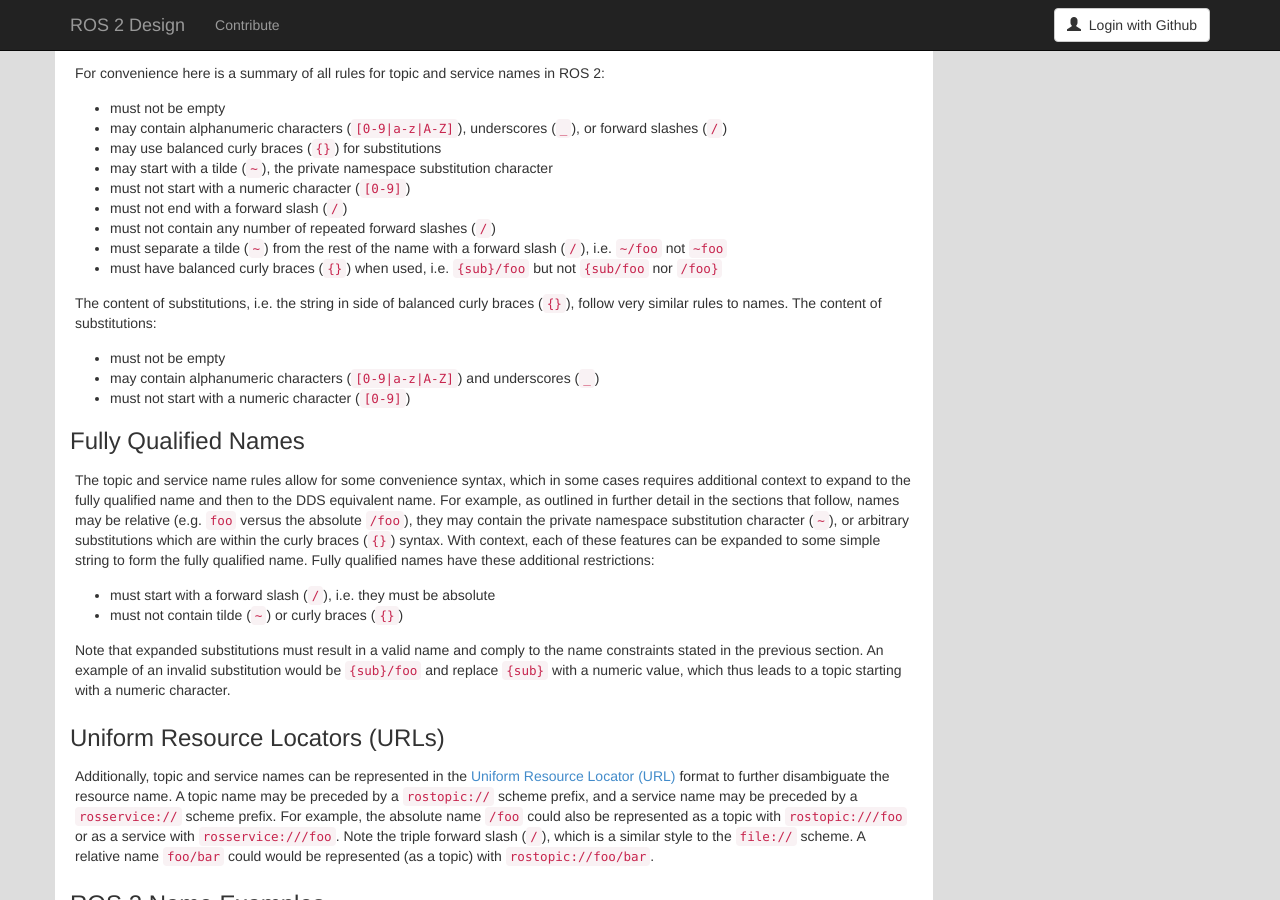
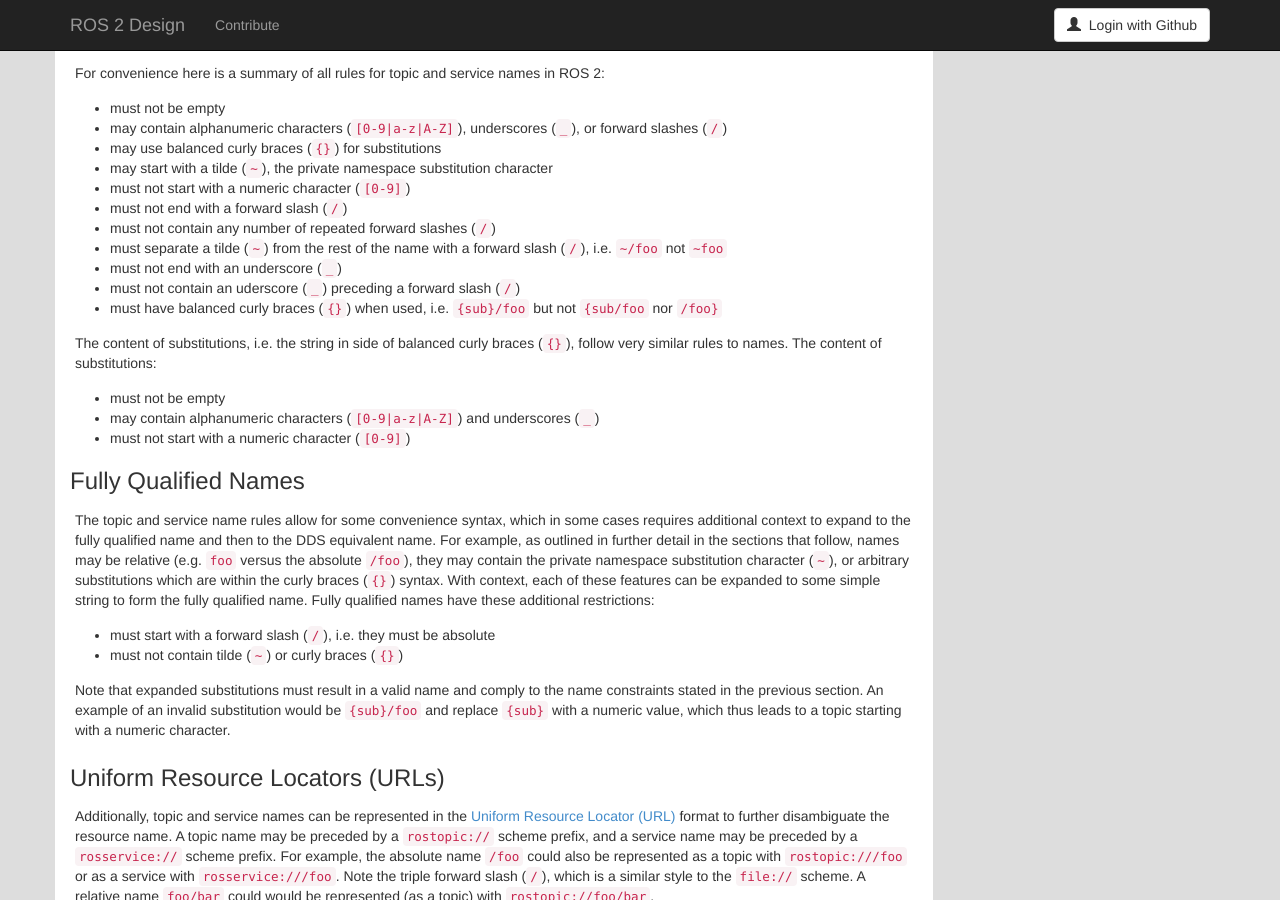
Before and after one commit to ros2/design, a Jekyll site: the page built from articles/140_topic_and_service_name_mapping.md, in a window 1280 px wide and 900 px high, scrolled down 1132 px. Built offline with Jekyll 4.4.1, drawn with Linux system fonts in a browser that asks for light colours; nearby versions of some CDN libraries; some of the changed text lies outside the part shown.

Commit message:
Add explicit rules for underscores in names.

```diff
--- a/articles/140_topic_and_service_name_mapping.md
+++ b/articles/140_topic_and_service_name_mapping.md
@@ -67,6 +67,8 @@ For convenience here is a summary of all rules for topic and service names in RO
 - must not end with a forward slash (`/`)
 - must not contain any number of repeated forward slashes (`/`)
 - must separate a tilde (`~`) from the rest of the name with a forward slash (`/`), i.e. `~/foo` not `~foo`
+- must not end with an underscore (`_`)
+- must not contain an uderscore (`_`) preceding a forward slash (`/`)
 - must have balanced curly braces (`{}`) when used, i.e. `{sub}/foo` but not `{sub/foo` nor `/foo}`
 
 The content of substitutions, i.e. the string in side of balanced curly braces (`{}`), follow very similar rules to names.
@@ -157,6 +159,8 @@ Topic and service name tokens:
 - may use alphanumeric characters (`[0-9|a-z|A-Z]`), underscores (`_`), and/or balanced curly braces (`{}`)
 
 - must not start with numeric characters (`[0-9]`)
+
+- must not end with an underscore (`_`)
 
 - may be a single tilde character (`~`)
 
```
